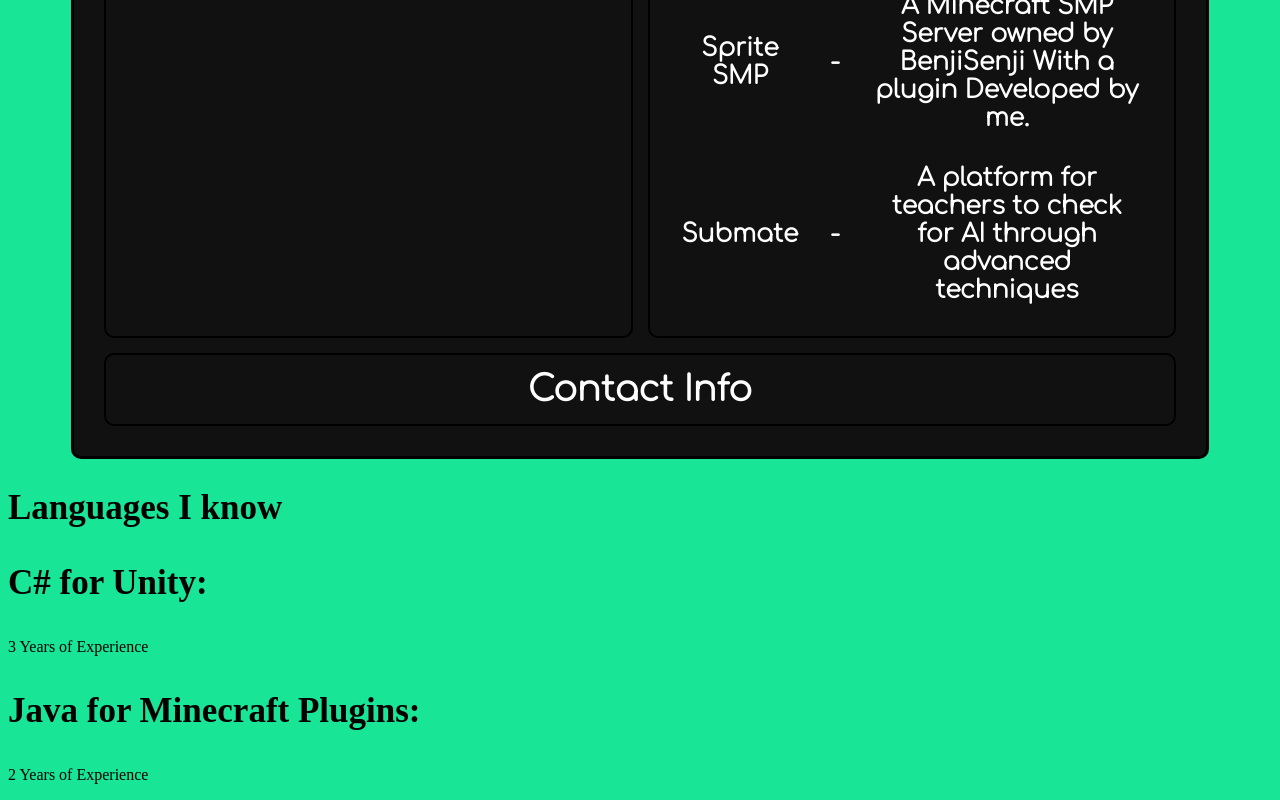
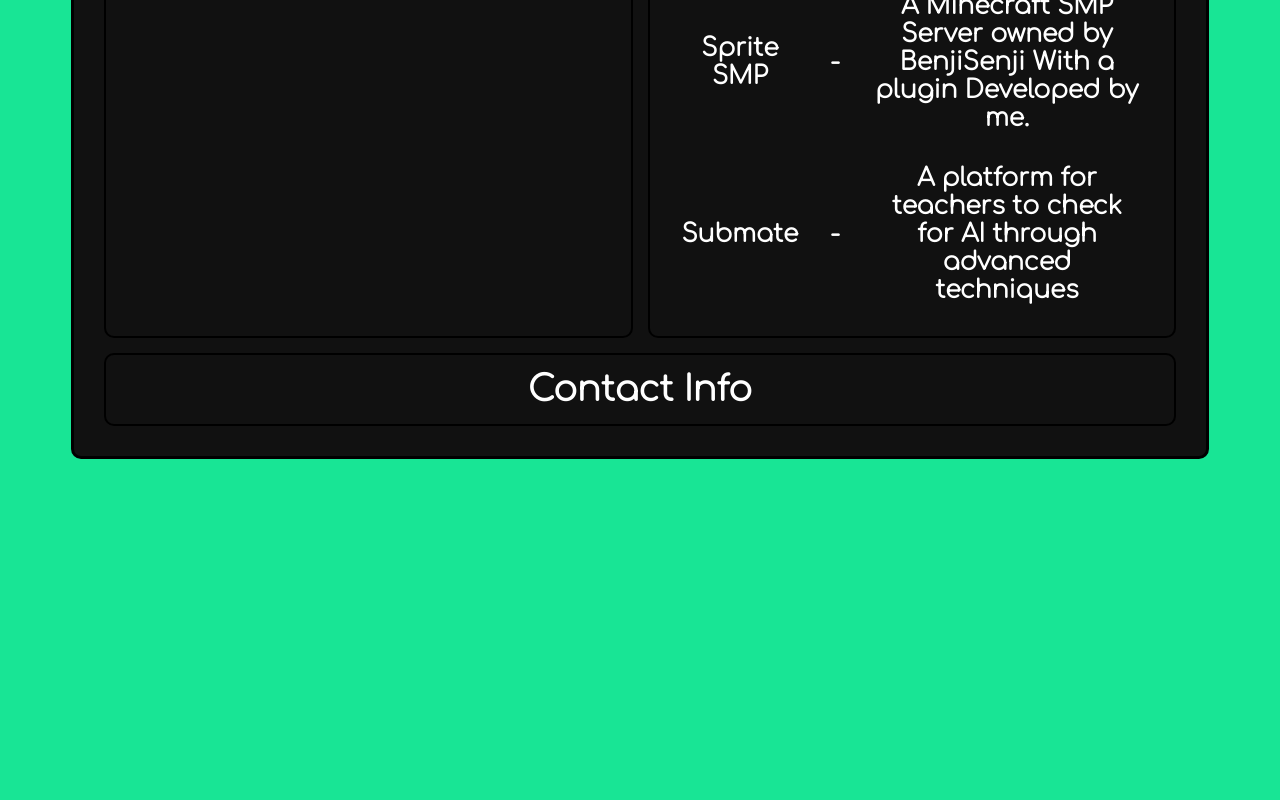
Before and after one commit to HeckerWithAHat/HeckerWithAHat.github.io, a plain HTML site: page index.html in a window 1280 px wide. Shown: the part 1480-2280 px from the top of the page. After the commit the page ends 1947 px from the top, so only its background shows below. Drawn offline with Linux system fonts and the light colour scheme.

Commit message:
Update index.html

```diff
--- a/index.html
+++ b/index.html
@@ -116,16 +116,7 @@
         </table>
     </body>
 
-    <h2>Languages I know</h2>
-    <div id="C#">
-        <h3>C# for Unity:</h3>
-        <p>3 Years of Experience</p>
-    </div>
-    <div id="Java">
-        <h3>Java for Minecraft Plugins:</h3>
-        <p>2 Years of Experience</p>
-    </div>
-    </div>
+
 </body>
 
 </html>
```
